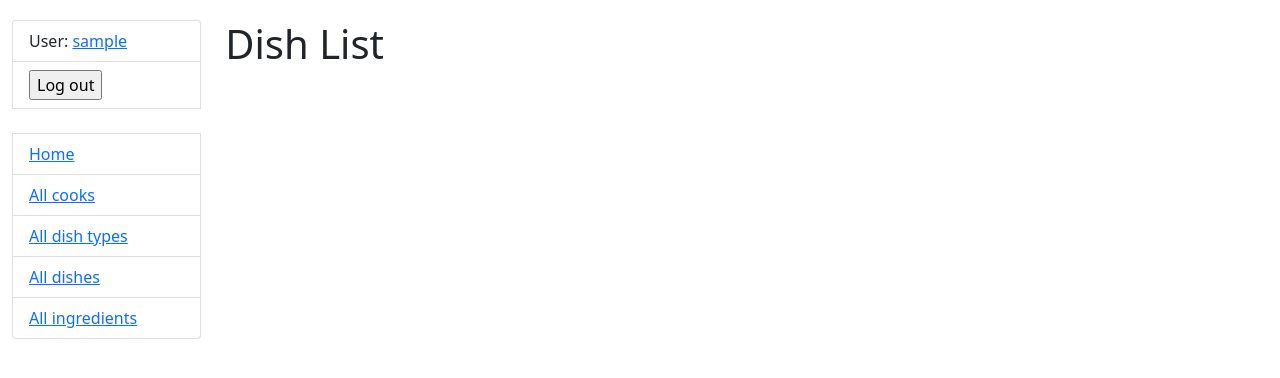
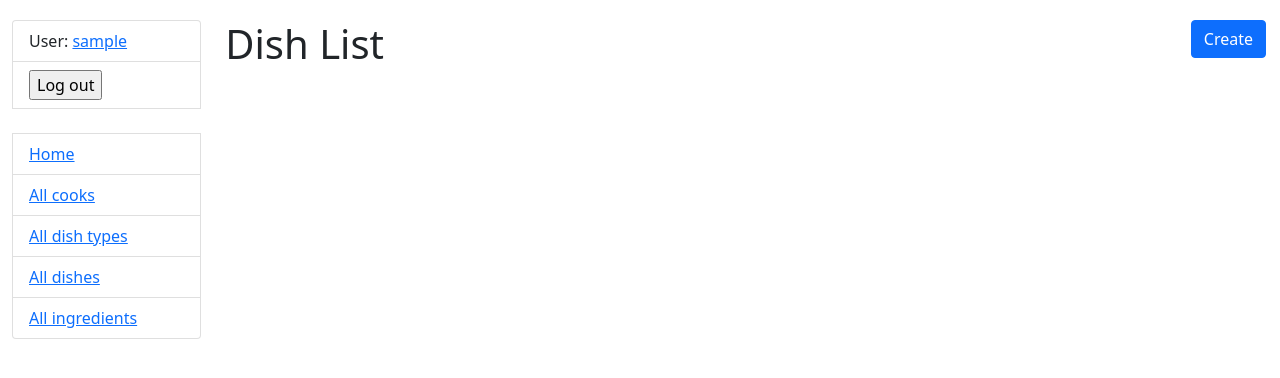
Before and after one commit to m1b0mb0/kitchen-management-system, a Django app: page /dishes/ in a window 1280 px wide. Shown: the top 378 px of the page. Run offline with Django 5.2, Linux system fonts and the light colour scheme; the visitor is signed in with stand-in values (Sample User, id 1); data that the repository does not hold is empty.

Commit message:
Add create button to dish_list template

```diff
--- a/templates/kitchen/dish_list.html
+++ b/templates/kitchen/dish_list.html
@@ -1,7 +1,11 @@
 {% extends "base.html" %}
 
 {% block content %}
-  <h1>Dish List</h1>
+  <h1>Dish List
+    <a href="{% url 'kitchen:dish-create' %}" class="btn btn-primary link-to-page">
+      Create
+    </a>
+  </h1>
   <ul>
     {% for dish in dish_list %}
       <li>
```
